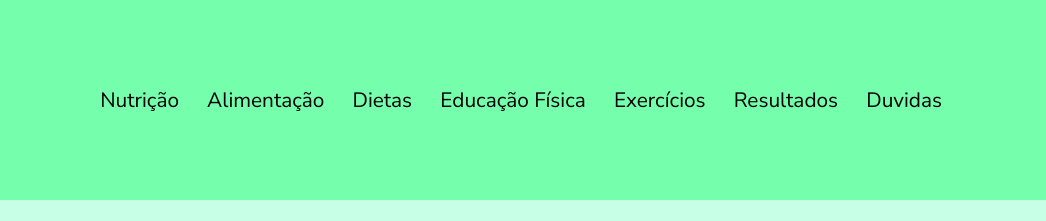
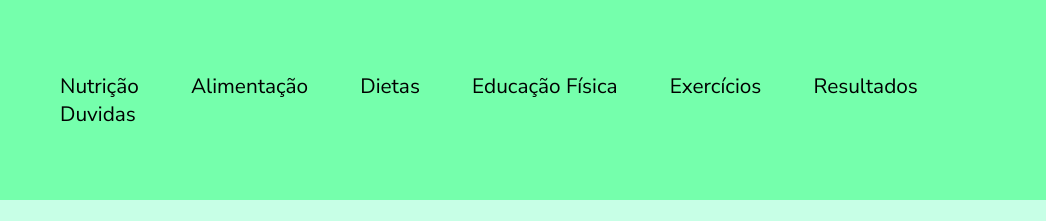
Before and after one commit to guilhermebins/patricksilvanutricionista, a plain HTML site: page index.html in a window 1280 px wide. Shown: the top 221 px of the page, 234-1280 px from the left. Drawn offline with Linux system fonts and the light colour scheme.

Commit message:
Update index.css

```diff
--- a/index.css
+++ b/index.css
@@ -13,6 +13,7 @@ header {
   background-color: #75ffac;
   display: flex;
   align-items: center;
+  gap: 40px;
   justify-content: space-between;
   padding: 24px 80px 24px 80px;
 }
@@ -22,6 +23,7 @@ header nav a {
   font-size: 1.3em;
   font-weight: 400;
   padding: 0 24px 0 0;
+  margin: 0 0 24px 24px;
   text-decoration: none;
 }
 
```
